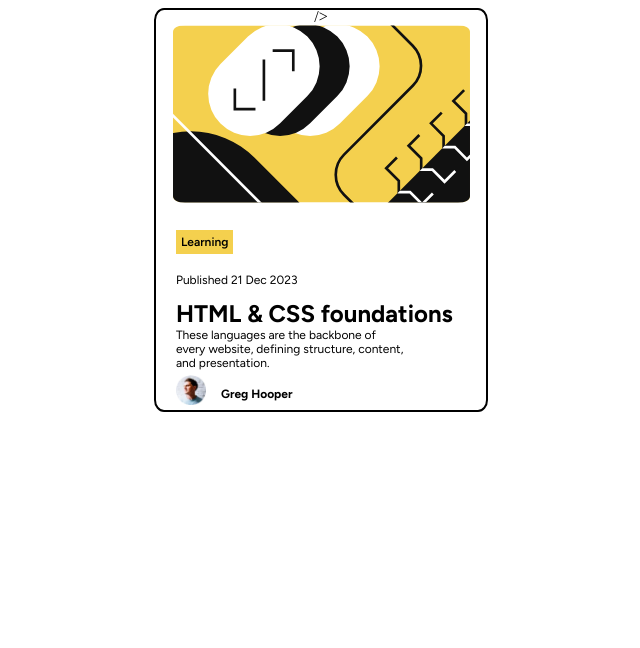
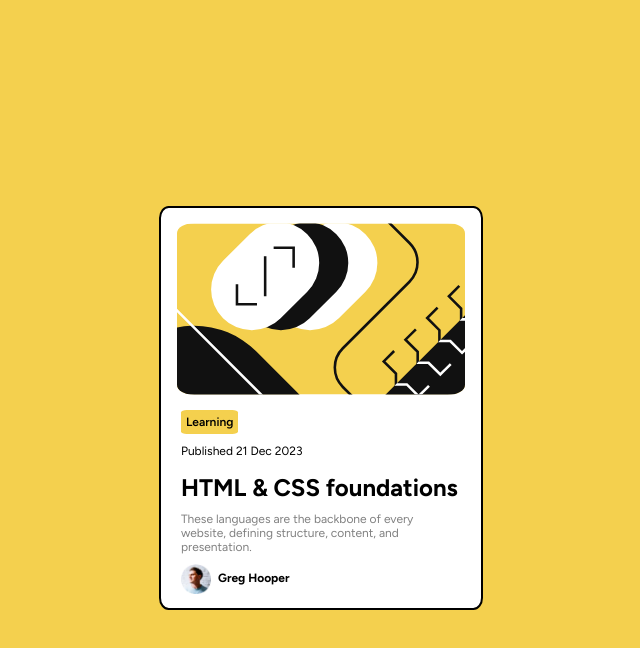
Before and after one commit to b-kuhu/blog-preview-card, a plain HTML site: page index.html in a window 1280 px wide. Shown: the whole page, without its empty margins (319-959 px from the left). Drawn offline with Linux system fonts and the light colour scheme.

Commit message:
code refactor

```diff
--- a/index.html
+++ b/index.html
@@ -18,7 +18,6 @@
       href="https://fonts.googleapis.com/css2?family=Figtree:ital,wght@0,300..900;1,300..900&display=swap"
       rel="stylesheet"
     />
-    />
     <title>Blog preview card</title>
   </head>
   <body>
@@ -30,8 +29,8 @@
       />
       <div class="content">
         <p><span>Learning</span></p>
-        <p>Published 21 Dec 2023</p>
-        <h1>HTML & CSS foundations</h1>
+        <p class="date-published">Published 21 Dec 2023</p>
+        <h1 class="title">HTML & CSS foundations</h1>
         <p class="summary">
           These languages are the backbone of every website, defining structure,
           content, and presentation.
@@ -45,12 +44,7 @@
           <p><b>Greg Hooper</b></p>
         </div>
       </div>
+
     </main>
   </body>
 </html>
-
-<!-- 1) text ko sahi karna h
-      - learning
-     2) instructor profile and name ko align
-      karna hai same axis pe
--->
--- a/style.css
+++ b/style.css
@@ -1,12 +1,15 @@
 body{
+    background-color: hsl(47, 88%, 63%);
+    min-height: 100vh;
     display: flex;
     justify-content: center;
+    align-items: center;
 }
 main{
+    background-color: hsl(0, 0%, 100%);
     font-family: 'Figtree';
-    width: 330px;
+    width: 320px;
     height: 400px;
-    position: absolute;
     display: flex;
     flex-direction: column;
     align-items: center;
@@ -16,13 +19,14 @@ main{
 .illustration-article{
     height: 50%;
     width:90%;
-    border-radius: 4%;
+    border-radius: 6%;
     margin-top:15px;
 }
 p span{
     background-color: hsl(47, 88%, 63%);
     font-weight: 600;
     padding: 5px;
+    border-radius: 10%;
 }
 .image-avatar{
     width: 30px;
@@ -35,16 +39,28 @@ p span{
     display: flex;
     flex-direction: column;
 }
-.content > h1,.summary{
+.content > h1,.summary,p{
     margin: 0;
 }
+.date-published{
+    margin: 15px 0;
+}
+.title{
+    margin-top: 10px;
+}
+.title:hover{
+    color: hsl(47, 88%, 63%);;
+}
 .summary{
-    width: 80%;
+    margin: 10px 0;
+    color: hsl(0, 0%, 50%);
 }
 .instructor-profile{
     display: flex;
-    margin-top: 5px;
 }
 .instructor-profile > p{
-    padding-left: 15px;
+    padding: 7px;
 }
+main:hover{
+ outline: 10px solid black;
+}
```
